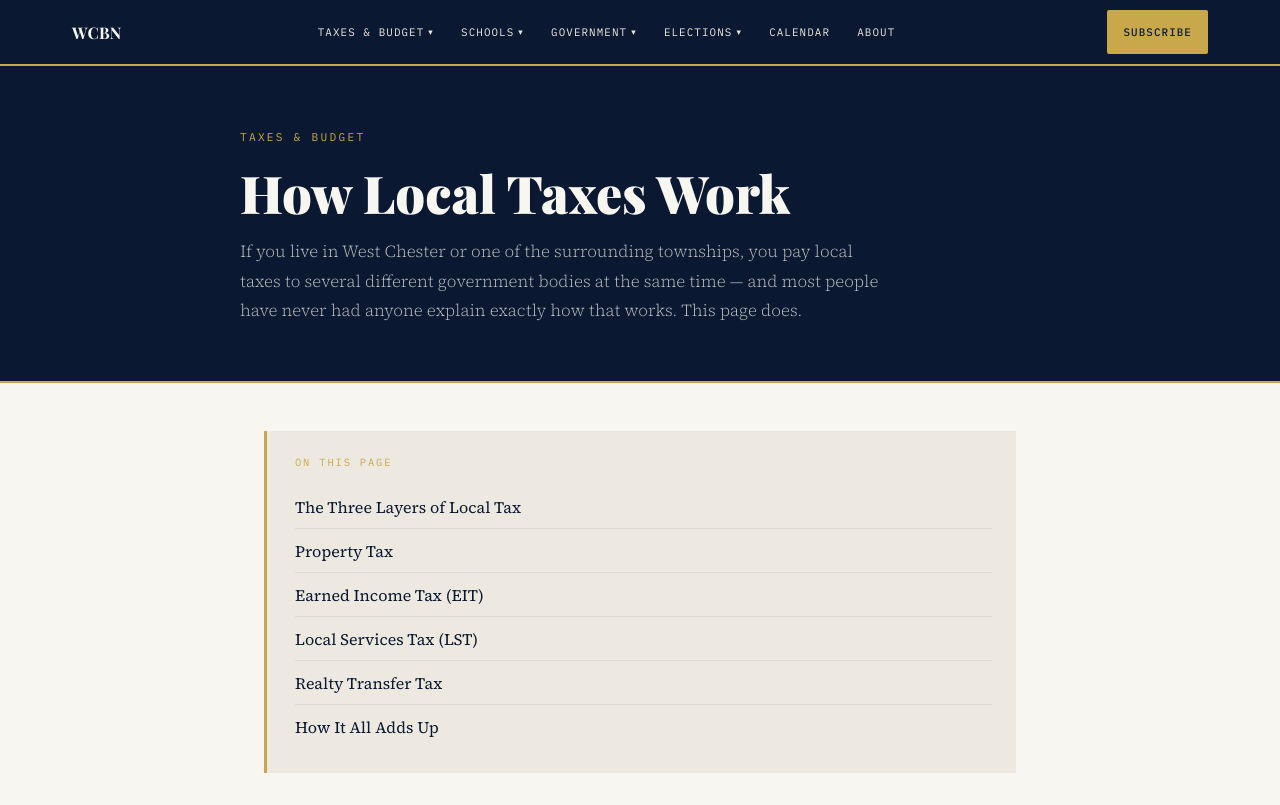
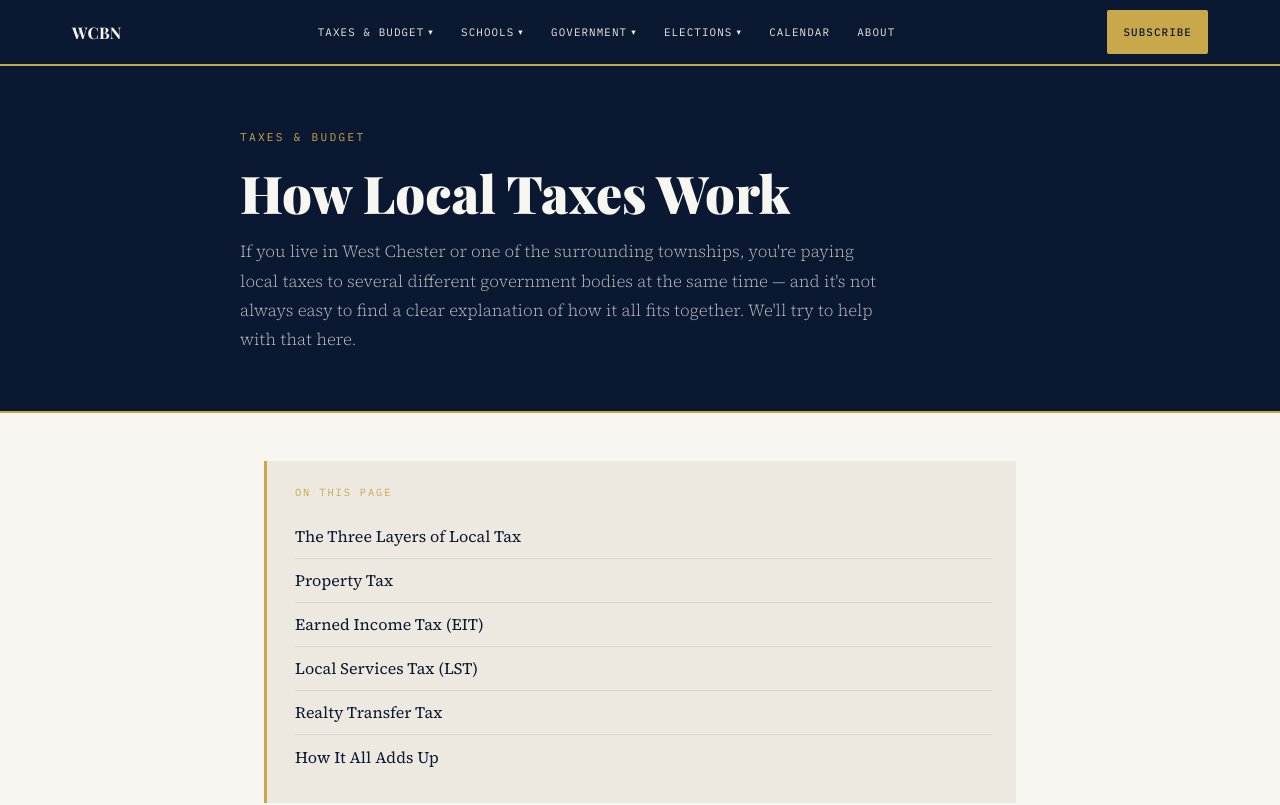
Before and after one commit to wcbythenumbers/wcbn-site, a Next.js app: page /taxes/explainer in a window 1280 px wide. Shown: the top 805 px of the page. Built offline with nearby package versions, Linux system fonts and the light colour scheme.

Commit message:
Update intro paragraph on /taxes/explainer
Co-Authored-By: Claude Sonnet 4.6 <noreply@anthropic.com>

```diff
--- a/app/taxes/explainer/page.js
+++ b/app/taxes/explainer/page.js
@@ -24,10 +24,10 @@ export default function TaxExplainerPage() {
           <div className={styles.label}>Taxes &amp; Budget</div>
           <h1 className={styles.heading}>How Local Taxes Work</h1>
           <p className={styles.intro}>
-            If you live in West Chester or one of the surrounding townships, you
-            pay local taxes to several different government bodies at the same
-            time — and most people have never had anyone explain exactly how
-            that works. This page does.
+            If you live in West Chester or one of the surrounding townships,
+            you're paying local taxes to several different government bodies at
+            the same time — and it's not always easy to find a clear explanation
+            of how it all fits together. We'll try to help with that here.
           </p>
         </div>
       </header>
```
